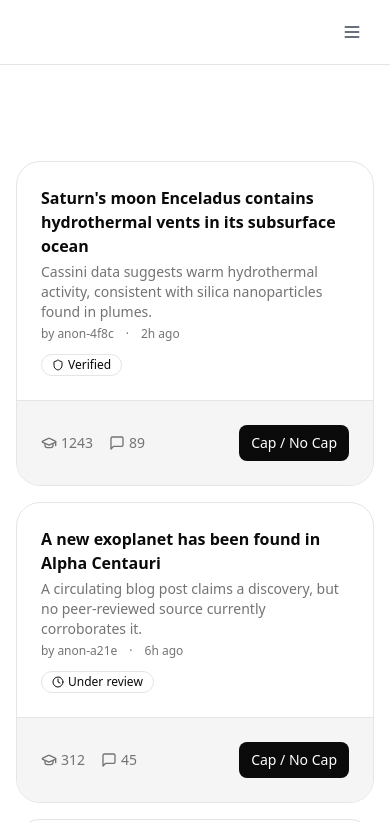
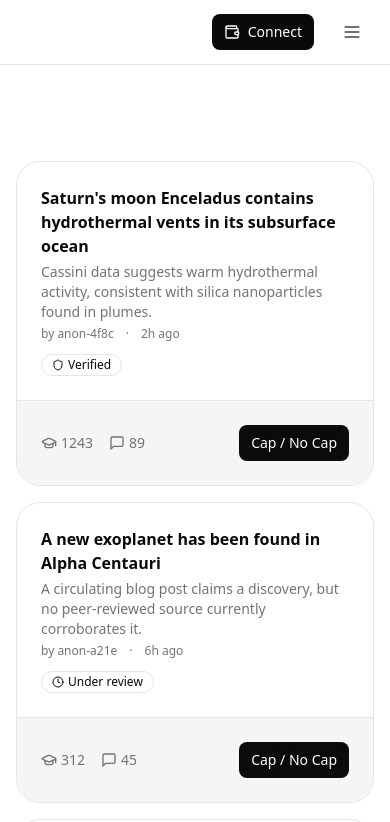
Before and after one commit to adipundir/no-cap, a Next.js app: page /feed in a window 390 px wide. Shown: the top 822 px of the page. Built offline with nearby package versions, Linux system fonts and the light colour scheme; what @worldcoin/minikit-js would draw is missing.

Commit message:
feat: Add mobile wallet connection functionality to Navbars

```diff
--- a/components/navbar.tsx
+++ b/components/navbar.tsx
@@ -257,6 +257,40 @@ export function Navbar() {
               )}
             </div>
 
+            {/* Mobile Wallet (outside menu) */}
+            <div className="md:hidden">
+              {isWalletConnected ? (
+                <Button
+                  variant="outline"
+                  size="sm"
+                  className="flex items-center gap-2"
+                  onClick={handleDisconnect}
+                >
+                  <Wallet className="h-4 w-4" />
+                  <span>{formatAddress(walletAddress)}</span>
+                </Button>
+              ) : (
+                <Button
+                  onClick={handleWalletConnect}
+                  disabled={isConnecting}
+                  size="sm"
+                  className="flex items-center gap-2"
+                >
+                  {isConnecting ? (
+                    <>
+                      <Loader2 className="h-4 w-4 animate-spin" />
+                      <span>Connecting...</span>
+                    </>
+                  ) : (
+                    <>
+                      <Wallet className="h-4 w-4" />
+                      <span>Connect</span>
+                    </>
+                  )}
+                </Button>
+              )}
+            </div>
+
             {/* Mobile Menu */}
             <div className="md:hidden">
               <Sheet>
```
